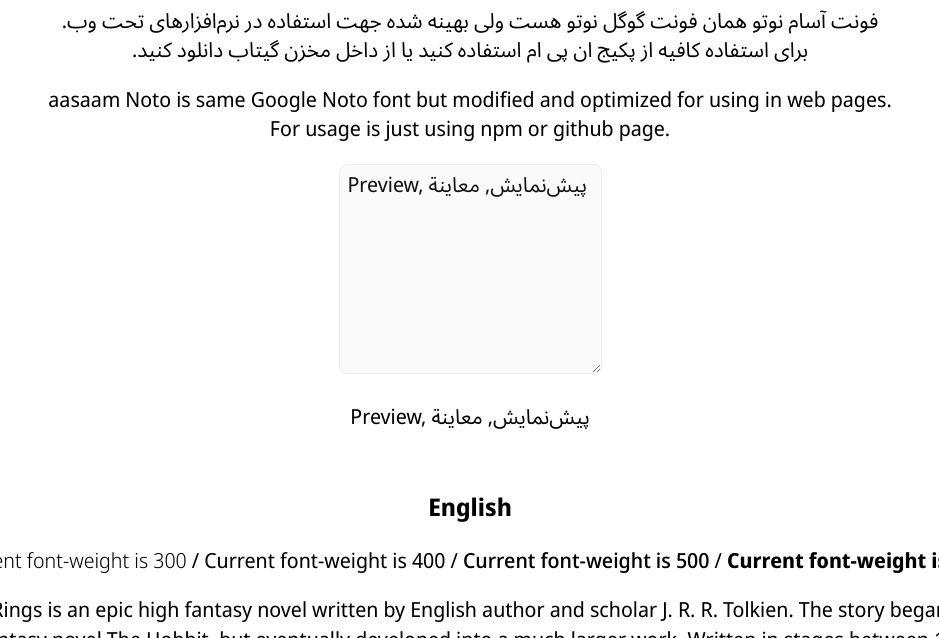
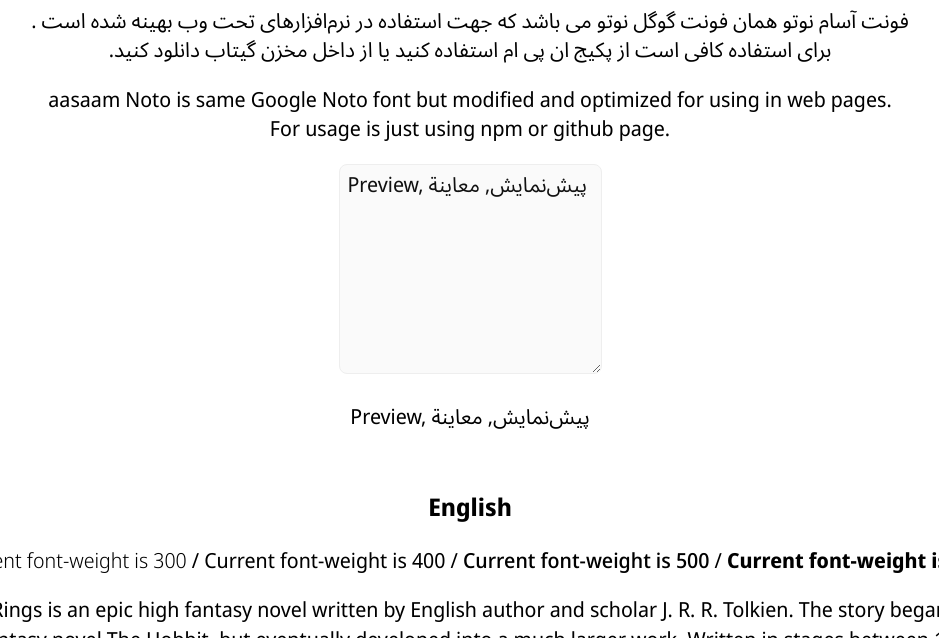
Before and after one commit to aasaam/noto-font, a website: page index.html in a window 1280 px wide. Shown: the part 462-1100 px from the top of the page, without its empty margins (170-1109 px from the left). Drawn offline with nearby package versions, Linux system fonts and the light colour scheme.

Commit message:
Update index.html
Fix typo

```diff
--- a/index.html
+++ b/index.html
@@ -70,9 +70,9 @@
         /></a>
       </p>
       <p lang="fa">
-        فونت آسام نوتو همان فونت گوگل نوتو هست ولی بهینه شده جهت استفاده در نرم‌افزارهای تحت وب.
+        فونت آسام نوتو همان فونت گوگل نوتو می باشد که جهت استفاده در نرم‌افزارهای تحت وب بهینه شده است .
         <br>
-        برای استفاده کافیه از پکیج ان پی ام استفاده کنید یا از داخل مخزن گیتاب دانلود کنید.
+        برای استفاده کافی است از پکیج ان پی ام استفاده کنید یا از داخل مخزن گیتاب دانلود کنید.
       </p>
       <p>
         aasaam Noto is same Google Noto font but modified and optimized for using in web pages.
```
